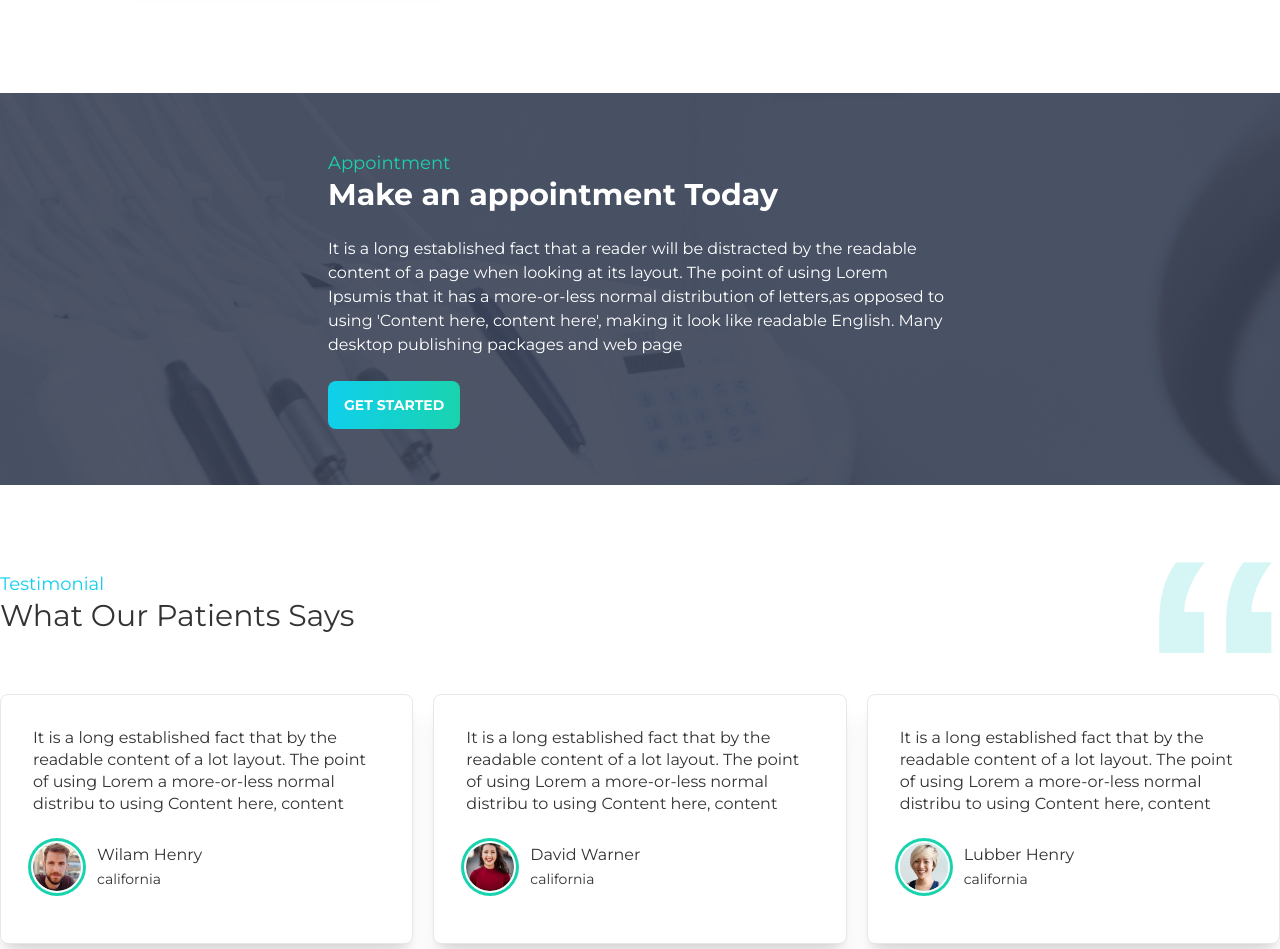
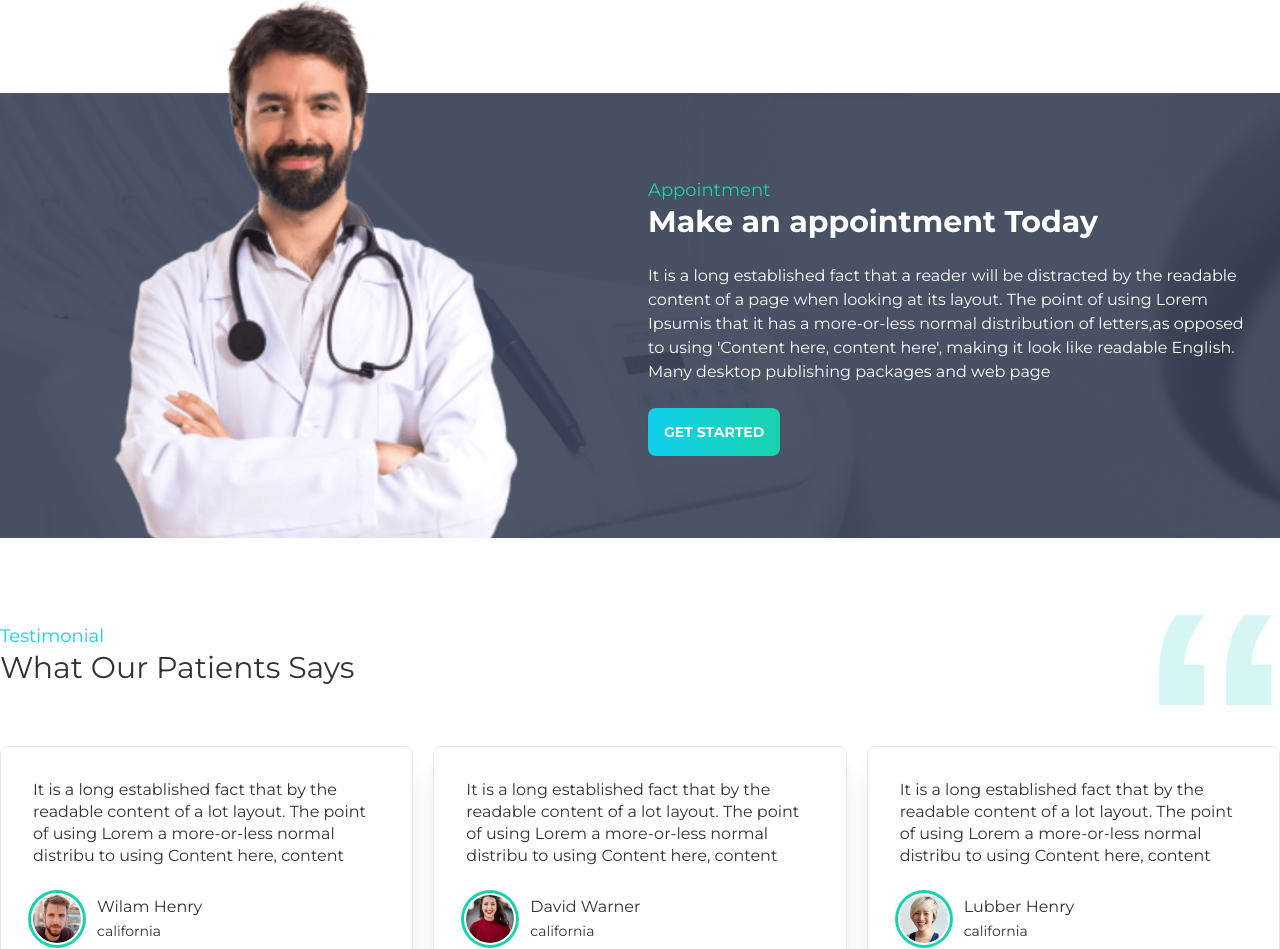
Before and after one commit to Ashik-Mahmud/doctors-portal-projects, a React (Create React App) app: page / in a window 1280 px wide. Shown: the part 2344-3293 px from the top of the page. Built offline with nearby package versions, Linux system fonts and the light colour scheme; no server answers.

Commit message:
added some thing for optimize code

```diff
--- a/src/Pages/Home/Appointment/Appointment.jsx
+++ b/src/Pages/Home/Appointment/Appointment.jsx
@@ -8,7 +8,7 @@ const Appointment = () => {
       style={{ background: `url(${bgAppointment})` }}
     >
       <div className="hero-content justify-around flex-col lg:flex-row">
-        <div className="lg:w-3/6 hidden md:visible relative">
+        <div className="lg:w-3/6 hidden md:block relative">
           <img
             src={doctorImage}
             className="lg:max-w-xl mt-[-10rem] mb-[-3.5rem]"
--- a/src/Shared/Header/Header.jsx
+++ b/src/Shared/Header/Header.jsx
@@ -101,7 +101,7 @@ const Header = ({ themeToggle }) => {
           {isAuth ? (
             <>
               <div className="flex items-center gap-3 mr-5">
-                {auth?.currentUser?.photoURL ? (
+                {user?.photoURL ? (
                   <div className="avatar online">
                     <div className="w-11 rounded-full border">
                       <img src={user?.photoURL} alt={user?.displayName} />
```
